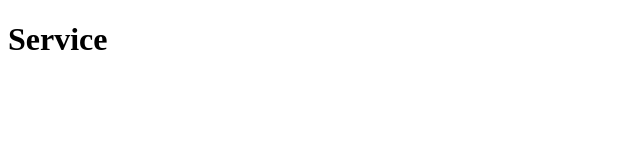
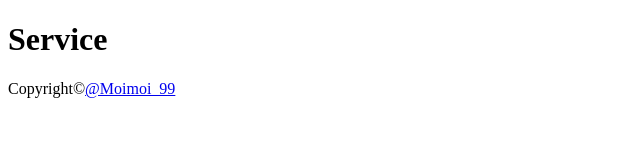
Before and after one commit to HKaho/OFU-ZAKE, a plain HTML site: page saito/Service/Ser.html in a window 1280 px wide. Shown: the whole page, without its empty margins (0-640 px from the left). Drawn offline with Linux system fonts and the light colour scheme.

Commit message:
cssの追加&タイトルの追加

```diff
--- a/saito/Service/Ser.html
+++ b/saito/Service/Ser.html
@@ -13,11 +13,14 @@
     <header>
         <h1>Service</h1>
     </header>
-    <main></main>
+    <main>
+
+    </main>
     <footer>
-
+        <div class="explain">
+            <p>Copyright©<a href="https://twitter.com/moimoi_99">@Moimoi_99</a></p>
+        </div>
     </footer>
-
 </body>
 
 </html>
--- a/saito/Service/ser.css
+++ b/saito/Service/ser.css
@@ -1 +1,6 @@
 @charset "utf-8";
+* {
+    padding: 0;
+    min-height: 0;
+    min-width: 0;
+}
```
Also changed, not shown: saito/About Obaka/AO.html (+3 -1 lines), saito/Contact/Cn.html (+3 -1 lines).
